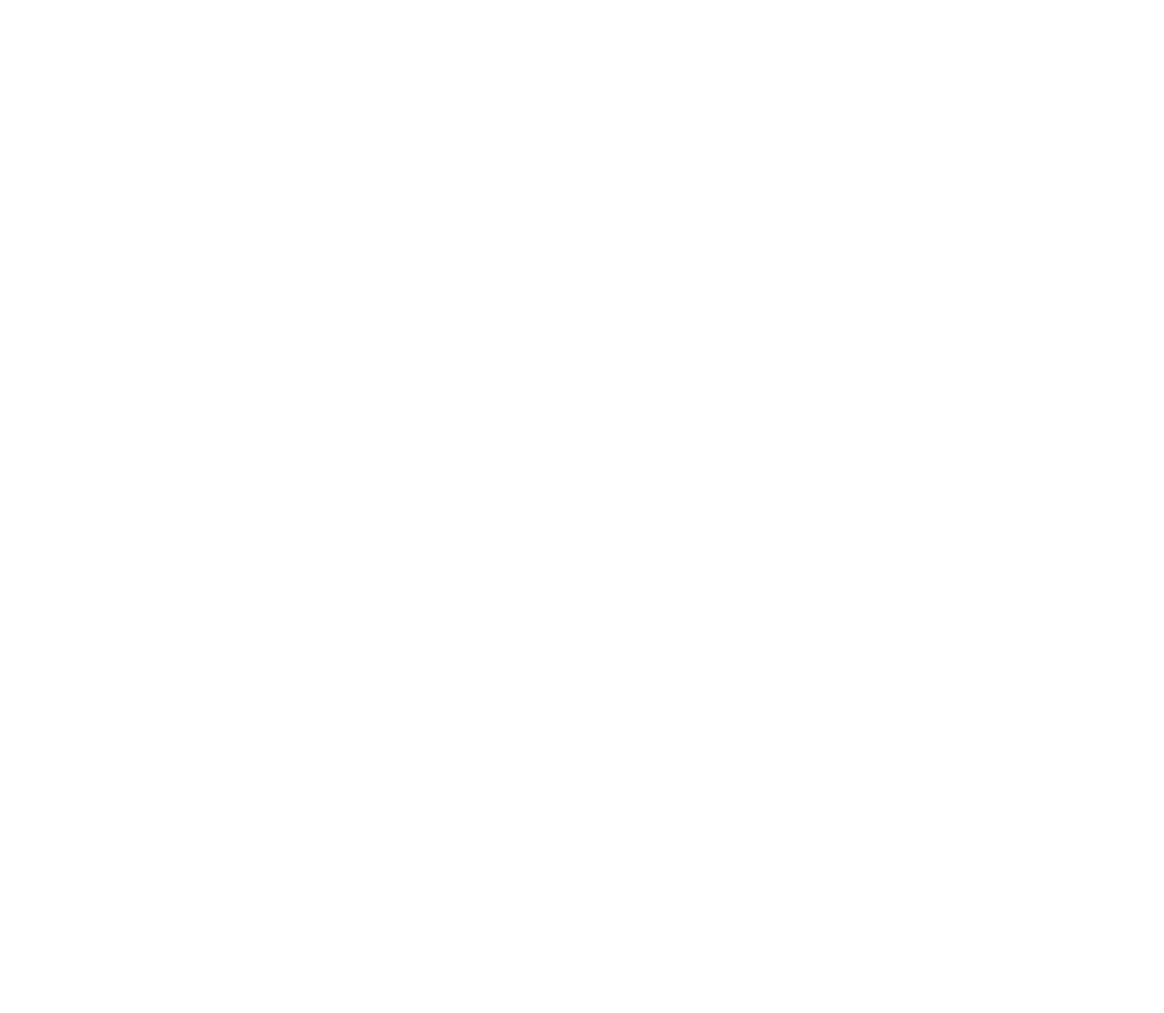
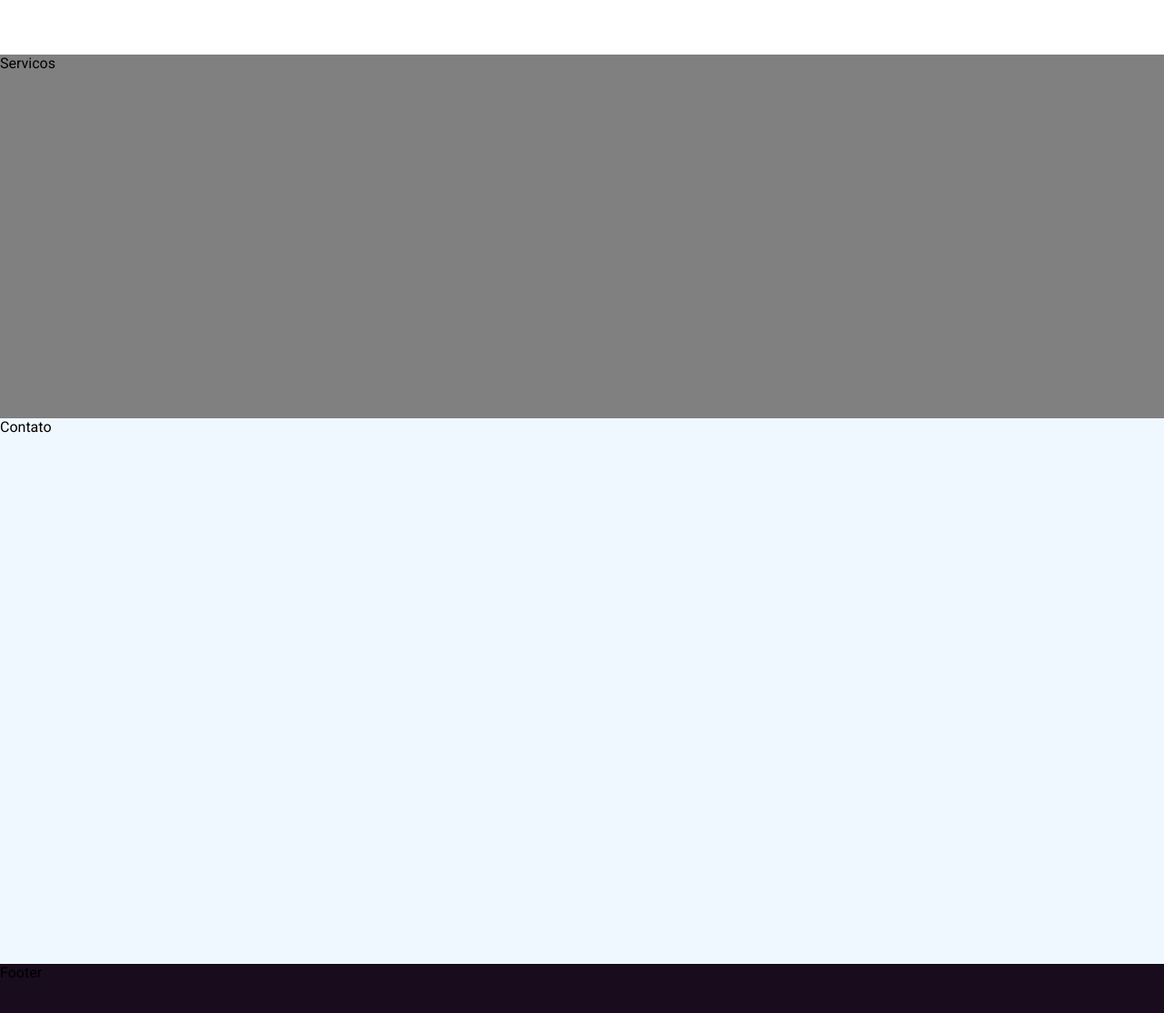
Before and after one commit to David-Sousa-Web/nvg-energia, a React (Create React App) app: page / in a window 1280 px wide. Shown: the part 1074-2188 px from the top of the page at 91% size. Before the commit the page ends 1284 px from the top, so only its background shows below. Built offline with nearby package versions, Linux system fonts and the light colour scheme.

Commit message:
separação

```diff
--- a/src/App.js
+++ b/src/App.js
@@ -3,7 +3,9 @@ import Navbar from './components/header/Header'
 import HomeContent from './components/homecontent/HomeContent.jsx'
 import {BrowserRouter as Router} from 'react-router-dom'
 import Sobre from './components/quemsomos/Sobre';
-
+import Servicos from './components/servicos/Servicos';
+import Contato from './components/contato/Contato';
+import Footer from './components/footer/Footer';
 
 function App() {
   return (
@@ -12,6 +14,9 @@ function App() {
         <Navbar />
         <HomeContent/>
         <Sobre/>
+        <Servicos/>
+        <Contato/>
+        <Footer/>
       </Router>
     </>
   );
--- /dev/null
+++ b/src/components/contato/Contato.css
@@ -0,0 +1,5 @@
+.contato-container{
+  width: 100%;
+  height: 600px;
+  background-color: aliceblue;
+}
--- /dev/null
+++ b/src/components/contato/Contato.jsx
@@ -0,0 +1,8 @@
+import React from 'react'
+import './Contato.css'
+
+export default function Contato() {
+  return (
+    <section className='contato-container'>Contato</section>
+  )
+}
--- /dev/null
+++ b/src/components/footer/Footer.css
@@ -0,0 +1,5 @@
+.footer-container{
+  width: 100%;
+  height: 300px;
+  background-color: #180c1d;
+}
--- /dev/null
+++ b/src/components/footer/Footer.jsx
@@ -0,0 +1,8 @@
+import React from 'react'
+import './Footer.css'
+
+export default function Footer() {
+  return (
+    <footer className='footer-container'>Footer</footer>
+  )
+}
--- a/src/components/quemsomos/Sobre.css
+++ b/src/components/quemsomos/Sobre.css
@@ -1,4 +1,4 @@
 .sobre-container {
-  height: 600px;
+  height: 450px;
   background-color: white;
 }
--- /dev/null
+++ b/src/components/servicos/Servicos.css
@@ -0,0 +1,5 @@
+.servico-container{
+  width: 100%;
+  height: 400px;
+  background-color: gray;
+}
--- /dev/null
+++ b/src/components/servicos/Servicos.jsx
@@ -0,0 +1,8 @@
+import React from 'react'
+import './Servicos.css'
+
+export default function Servicos() {
+  return (
+    <section className='servico-container'>Servicos</section>
+  )
+}
```
Also changed, not shown: public/robots.txt (deleted).
